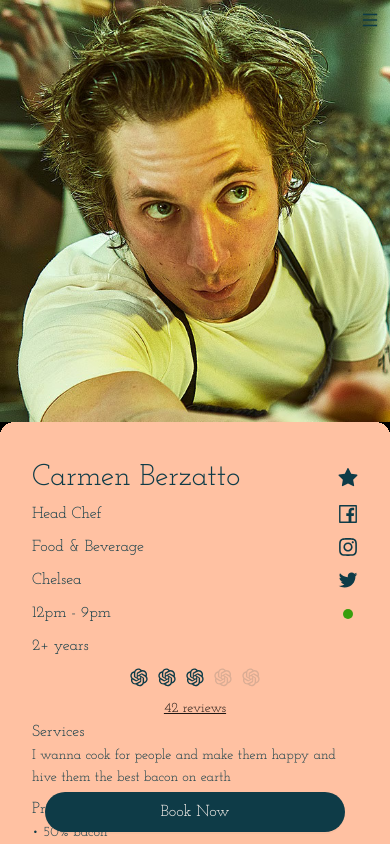
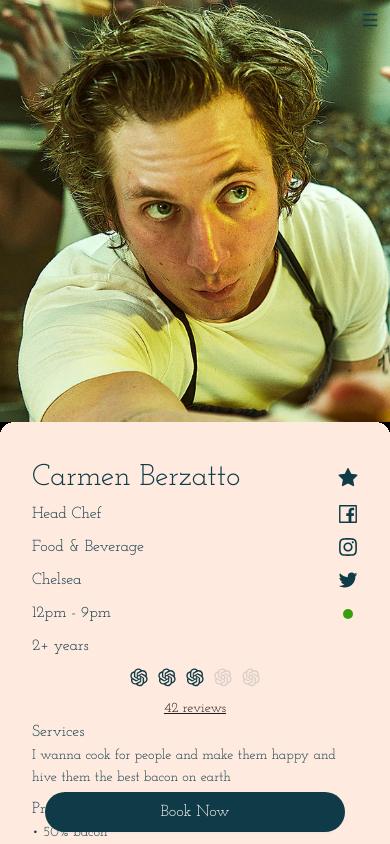
Before and after one commit to soupjake/amici, a React (Vite) app: page /friend/friend1 in a window 390 px wide. Built offline with nearby package versions, Linux system fonts and the light colour scheme.

Commit message:
mobile tweak

```diff
--- a/src/ui/friend/Friend.css
+++ b/src/ui/friend/Friend.css
@@ -1,5 +1,15 @@
 .friend-container {
     flex-grow: 1;
+}
+
+@media (max-width: 600px) {
+    .friend-container {
+        background-color: var(--main-light-background);
+    }
+
+    .friend-info {
+        background-color: var(--main-light-background);
+    }
 }
 
 .friend-view {
@@ -135,3 +145,13 @@
 .slick-arrow {
     color: white !important;
 }
+
+@media (max-width: 600px) {
+    .friend-container {
+        background-color: var(--main-light-background);
+    }
+
+    .friend-info {
+        background-color: var(--main-light-background);
+    }
+}
```
